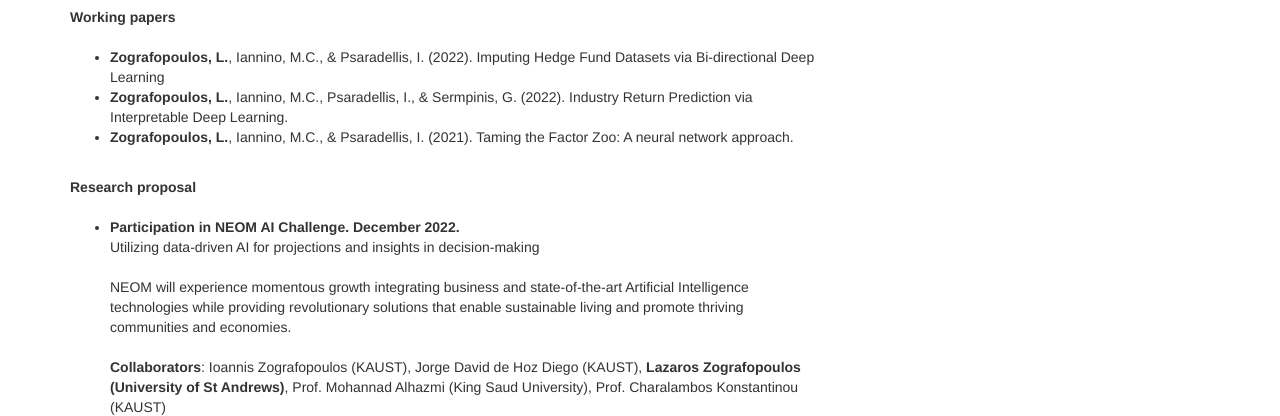
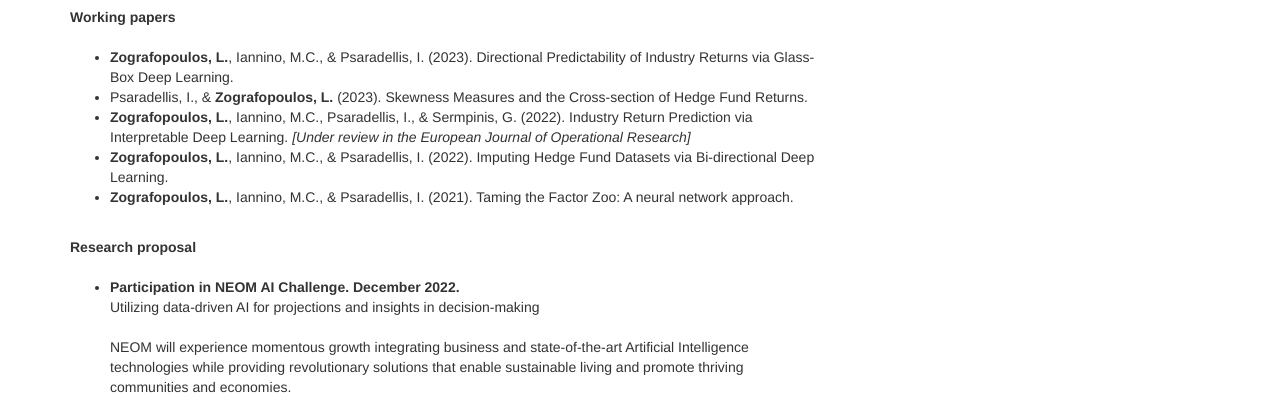
Before and after one commit to lazograf/lazograf.github.io, a plain HTML site: page index.html in a window 1280 px wide. Shown: the part 664-1080 px from the top of the page. Drawn offline with nearby package versions, Linux system fonts and the light colour scheme.

Commit message:
Update index.html

```diff
--- a/index.html
+++ b/index.html
@@ -101,11 +101,19 @@
 				<br>
 
                 <ul>
-                	<li class="paper" words="add, your, keywords, here"><strong>Zografopoulos, L.</strong>, Iannino, M.C., & Psaradellis, I. (2022).
-					Imputing Hedge Fund Datasets via Bi-directional Deep Learning</li>
+
+                	<li class="paper" words="add, your, keywords, here"><strong>Zografopoulos, L.</strong>, Iannino, M.C., & Psaradellis, I. (2023).
+					Directional Predictability of Industry Returns via Glass-Box Deep Learning. </li>
+
+                	<li class="paper" words="add, your, keywords, here">Psaradellis, I., & <strong>Zografopoulos, L.</strong> (2023).
+					Skewness Measures and the Cross-section of Hedge Fund Returns. </li>
 
                 	<li class="paper" words="add, your, keywords, here"><strong>Zografopoulos, L.</strong>, Iannino, M.C., Psaradellis, I., & Sermpinis, G. (2022).
-					Industry Return Prediction via Interpretable Deep Learning.</li>
+					Industry Return Prediction via Interpretable Deep Learning. <i> [Under review in the European Journal of Operational Research] </i> </li>
+
+
+                	<li class="paper" words="add, your, keywords, here"><strong>Zografopoulos, L.</strong>, Iannino, M.C., & Psaradellis, I. (2022).
+					Imputing Hedge Fund Datasets via Bi-directional Deep Learning.</li>
 
                	 	<li class="paper" words="add, your, keywords, here"><strong>Zografopoulos, L.</strong>, Iannino, M.C., & Psaradellis, I. (2021).
 					Taming the Factor Zoo: A neural network approach.</li>
```
